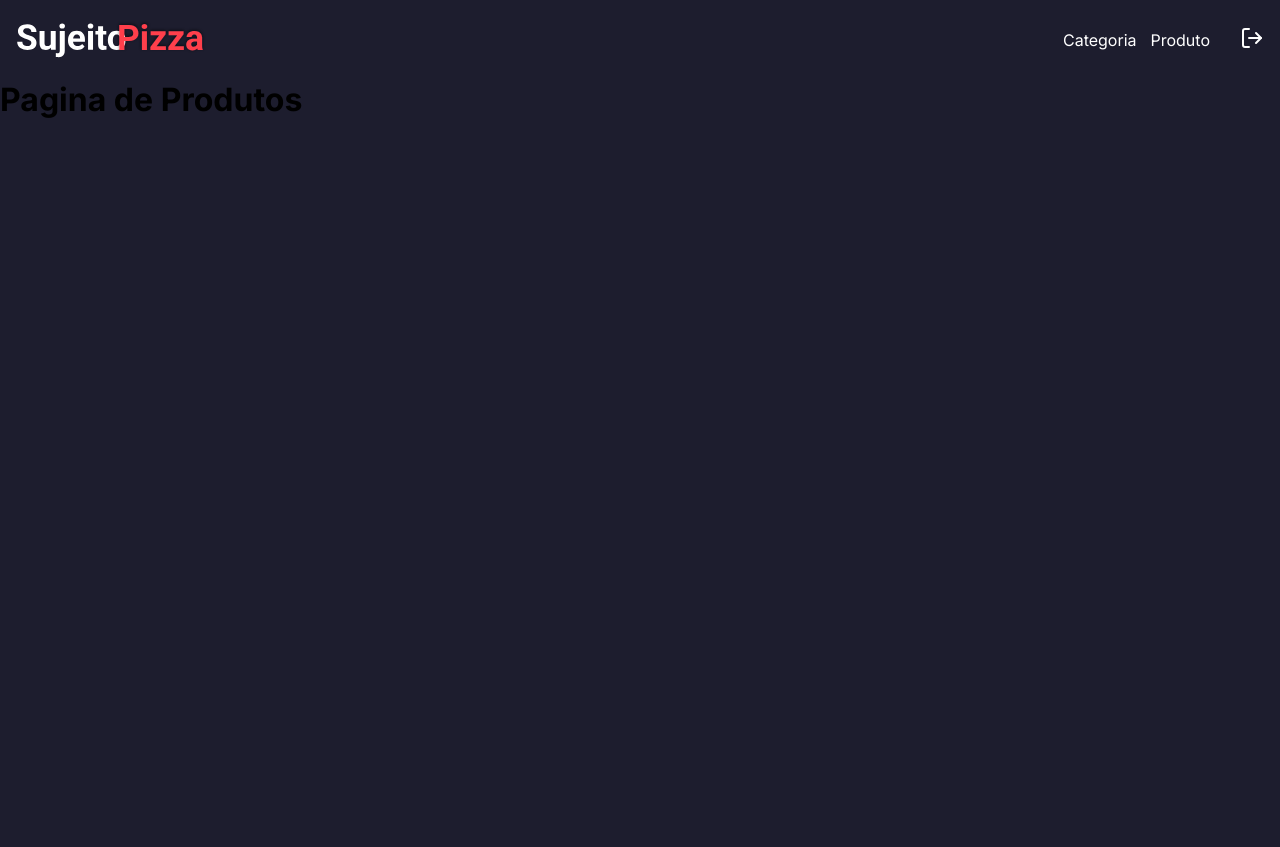
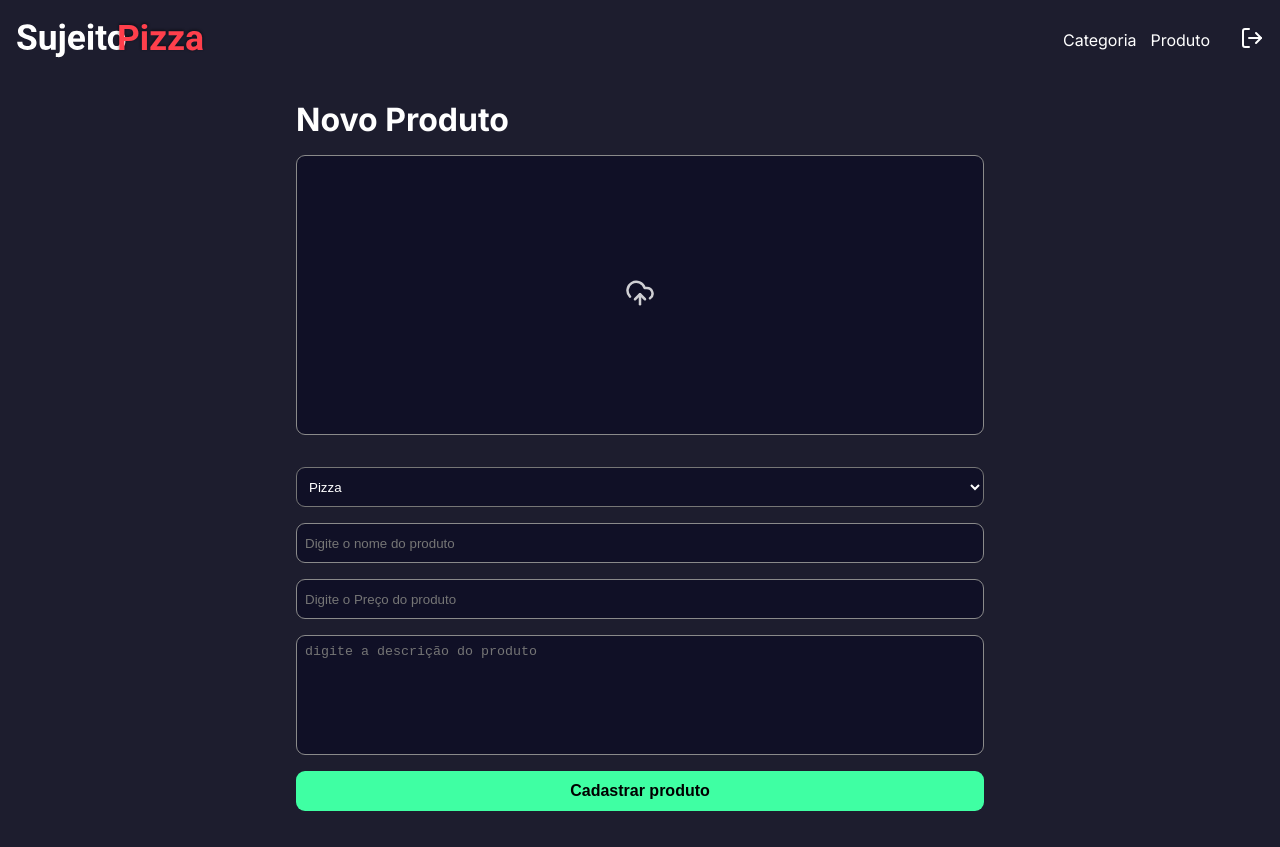
Before and after one commit to Dedee061/web-pizza, a Next.js app: page /dashboard/products in a window 1280 px wide. Before the commit the page ends 800 px from the top, so only its background shows below. Built offline with nearby package versions, Linux system fonts and the light colour scheme.

Commit message:
finalizando a pagina de cadastro de produto

```diff
--- /dev/null
+++ b/src/app/dashboard/components/form/index.tsx
@@ -0,0 +1,67 @@
+"use client";
+
+import { UploadCloud } from "lucide-react";
+import styles from "./styles.module.scss";
+import { ChangeEvent, useState } from "react";
+import Image from "next/image";
+import { Button } from "../Button";
+
+export function Form() {
+
+    const [image, setImage] = useState<File>()
+    const [previewImage, setPreviewImage] = useState("")
+
+    async function HandlerFile(e: ChangeEvent<HTMLInputElement>) {
+        if(e.target.files && e.target.files[0]){
+            const image = e.target.files[0]
+
+            if(image.type !=="image/png" && image.type !== "image/png") {
+                console.log("Formato de imagem inválido. Aceite apenas PNG ou JPEG.")
+                return
+            }
+
+            setImage(image)
+            setPreviewImage(URL.createObjectURL(image))
+            console.log(image)
+        }
+    }
+
+  return (
+    <main className={styles.container}>
+      <h1>Novo Produto</h1>
+
+      <form action="" className={styles.form}>
+        <label className={styles.labelImage}>
+          <span>
+            <UploadCloud size={30} color="#fff" />
+          </span>
+
+          <input type="file" accept="image/png, image/jpeg" required  onChange={HandlerFile}/>
+
+          { previewImage && (
+                < Image alt="Image de preview" src={previewImage} className={styles.preview} fill={true} quality={100} priority={true} />
+            )
+          }
+        </label>
+
+        <select name="Category">
+            <option key={1} value={1}>
+                Pizza
+            </option>
+            <option key={1} value={1}>
+                Bebidas
+            </option>
+        </select>
+
+        <input type="text" name="name" placeholder="Digite o nome do produto" required className={styles.input} />
+        <input type="text" name="price" placeholder="Digite o Preço do produto" required className={styles.input} />
+
+        <textarea placeholder="digite a descrição do produto" className={styles.input} required name="description"></textarea>
+
+
+          <Button name="Cadastrar produto"/>
+      </form>
+
+    </main>
+  );
+}
--- /dev/null
+++ b/src/app/dashboard/components/form/styles.module.scss
@@ -0,0 +1,88 @@
+.container {
+    max-width: 720px;
+    margin: 20px auto;
+    padding: 0 16px;
+    display: flex;
+    flex-direction: column;
+
+    h1{
+         color: var(--white);
+    }
+
+}
+
+.form {
+    display:  flex;
+    flex-direction: column;
+    margin: 16px 0;
+    gap: 16px;
+
+    select{
+        width: 100%;
+        height: 40px;
+        border-radius: 9px;
+        background-color: var(--dark-900);
+        color: var(--white);
+        padding: 0 8px;
+    }
+
+    textarea{
+        width: 100%;
+        min-height: 120px;
+        resize: none;
+        padding: 8px;
+        color: var(--white);
+
+    }
+}
+
+.labelImage{
+    width: 100%;
+    height: 280px;
+    position: relative;
+    background-color: var(--dark-900);
+    border-radius: 9px;
+    display: flex;
+    align-items: center;
+    justify-content: center;
+    cursor: pointer;
+    flex-direction: column;
+    margin-bottom: 16px;
+    transition: all 0.3s;
+    border: 1px solid var(--graw-100);
+
+    input{
+        display: none;
+        color: var(--white);
+    }
+    span{
+        z-index: 999;
+        opacity: 0.8;
+        transition: all 0.3s;
+    }
+
+    &:hover{
+        opacity: 1;
+        transform: scale(1.03);
+        transition: all 0.3s;
+    }
+}
+
+.preview{
+    width: 100%;
+    height: 100%;
+    border-radius: 9px;
+    object-fit: cover;
+}
+
+.input{
+    border: 0;
+    height: 40px;
+    color: var(--white);
+    background-color: var(--dark-900);
+    border: 1px solid var(--graw-100);
+    border-radius: 9px;
+    padding: 0 8px;
+
+
+}
--- a/src/app/dashboard/products/page.tsx
+++ b/src/app/dashboard/products/page.tsx
@@ -1,7 +1,11 @@
+import styles from './styles.module.scss'
+
+import { Form } from '../components/form'
+
 export default function Product(){
     return(
-        <main>
-            <h1>Pagina de Produtos</h1>
-        </main>
+
+            <Form />
+
     )
 }
```
Also changed, not shown: src/app/dashboard/products/styles.module.scss (added).
